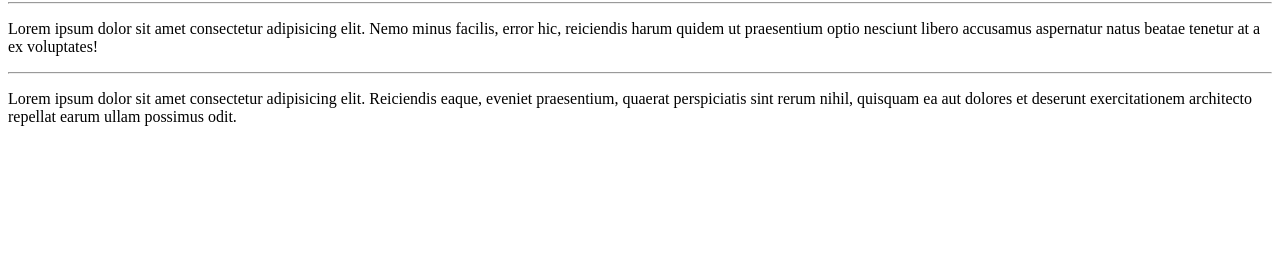
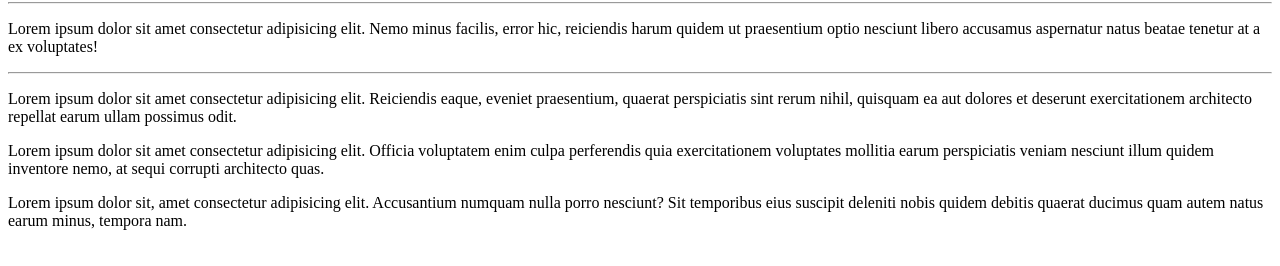
Before and after one commit to Jeeey1/PrimeiroRepositorio, a plain HTML site: page site-exemplo/index.html in a window 1280 px wide. Shown: the part 78-344 px from the top of the page. Drawn offline with Linux system fonts and the light colour scheme.

Commit message:
adicionei paragrafos

```diff
--- a/site-exemplo/index.html
+++ b/site-exemplo/index.html
@@ -11,5 +11,9 @@
     <p>Lorem ipsum dolor sit amet consectetur adipisicing elit. Nemo minus facilis, error hic, reiciendis harum quidem ut praesentium optio nesciunt libero accusamus aspernatur natus beatae tenetur at a ex voluptates!</p>
     <hr>
     <p>Lorem ipsum dolor sit amet consectetur adipisicing elit. Reiciendis eaque, eveniet praesentium, quaerat perspiciatis sint rerum nihil, quisquam ea aut dolores et deserunt exercitationem architecto repellat earum ullam possimus odit.</p>
+
+    <p>Lorem ipsum dolor sit amet consectetur adipisicing elit. Officia voluptatem enim culpa perferendis quia exercitationem voluptates mollitia earum perspiciatis veniam nesciunt illum quidem inventore nemo, at sequi corrupti architecto quas.</p>
+
+    <p>Lorem ipsum dolor sit, amet consectetur adipisicing elit. Accusantium numquam nulla porro nesciunt? Sit temporibus eius suscipit deleniti nobis quidem debitis quaerat ducimus quam autem natus earum minus, tempora nam.</p>
 </body>
 </html>
```
